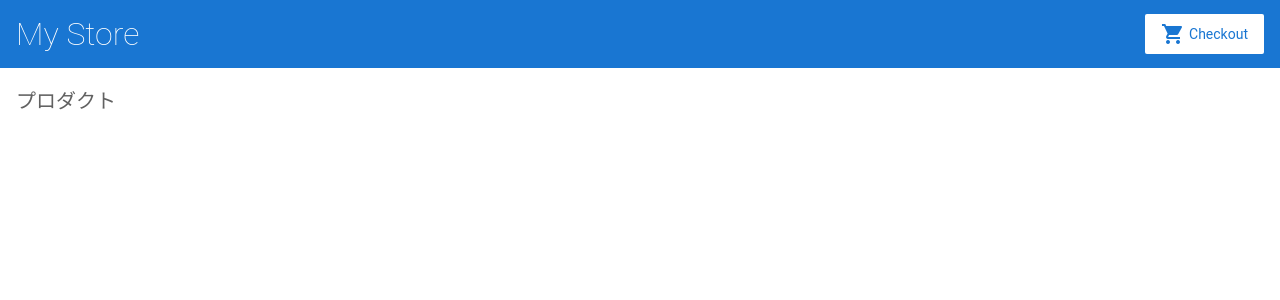
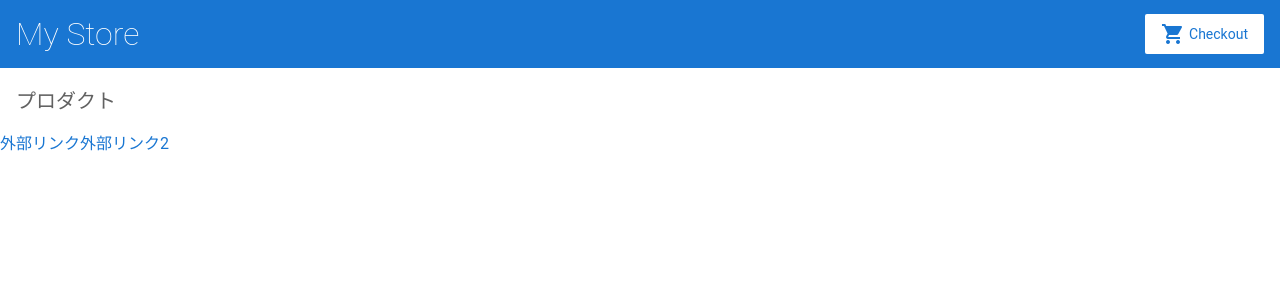
Before and after one commit to eiji0111/Angular-practice, an Angular app: page / in a window 1280 px wide. Shown: the top 300 px of the page. Built offline with nearby package versions, Linux system fonts and the light colour scheme.

Commit message:
[Start]Angular_introduction

```diff
--- a/src/app/app.component.html
+++ b/src/app/app.component.html
@@ -4,6 +4,10 @@
   <router-outlet></router-outlet>
 </div>
 
+<a routerLink="/topbar">外部リンク</a>
+
+<a routerLink="/">外部リンク2</a>
+
 <!--
 Copyright Google LLC. All Rights Reserved.
 Use of this source code is governed by an MIT-style license that
--- a/src/app/app.module.ts
+++ b/src/app/app.module.ts
@@ -13,6 +13,7 @@ import { ProductListComponent } from './product-list/product-list.component';
     ReactiveFormsModule,
     RouterModule.forRoot([
       { path: '', component: ProductListComponent },
+      { path: 'topbar', component: TopBarComponent },
     ])
   ],
   declarations: [
```
